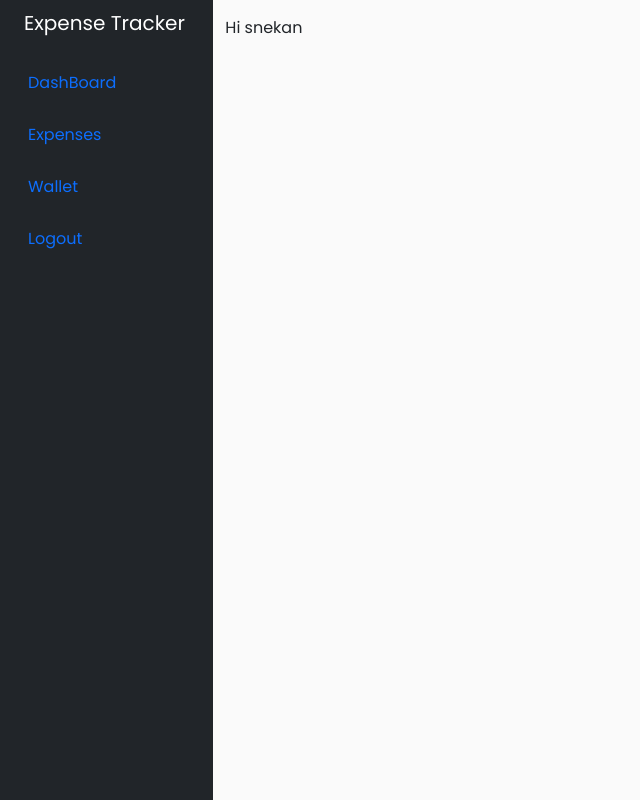
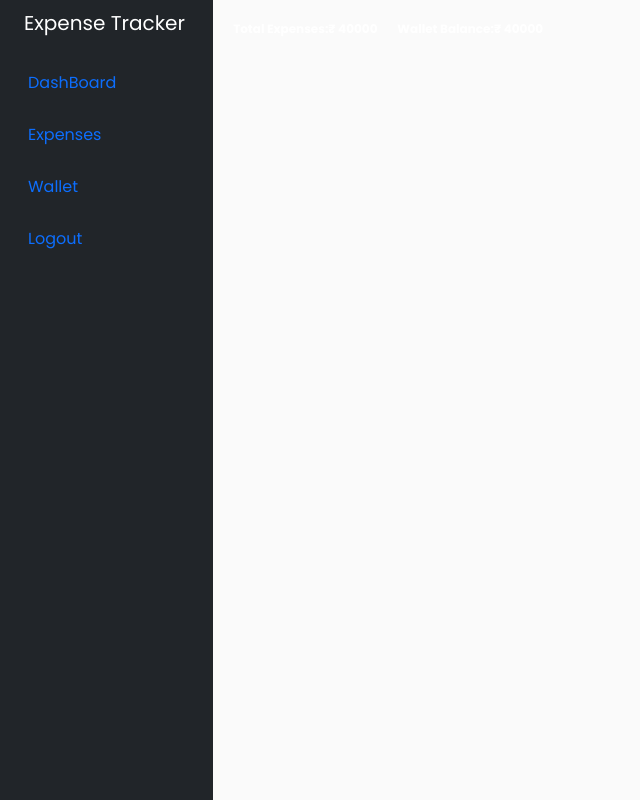
Before and after one commit to IBM-EPBL/IBM-Project-12596-1659454647, a Flask app: page /dashboard in a window 1280 px wide. Shown: the whole page, without its empty margins (0-640 px from the left). Run offline with Flask 2, Linux system fonts and the light colour scheme; the visitor is signed in with stand-in values (Sample User, id 1).

Commit message:
Added some changes

```diff
--- a/app/app.py
+++ b/app/app.py
@@ -51,6 +51,7 @@ def login():
 
     if request.method == 'POST':
         un = request.form['username']
+        user_email = un
         pd = request.form['password_1']
         print(un, pd)
         sql = "SELECT * FROM users WHERE email =? AND password=?"
@@ -134,7 +135,8 @@ def dashBoard():
 @login_required
 def expense():
     if request.method == "GET":
-        sql = "SELECT * FROM expenses"
+        sql = "SELECT * FROM expenses where user_identifier='" + \
+            session['id']+"'"
         stmt = ibm_db.exec_immediate(conn, sql)
         expenses = []
         dictionary = ibm_db.fetch_assoc(stmt)
@@ -150,13 +152,14 @@ def expense():
         amount = request.form['Amount']
         expenseType = request.form['exampleRadios']
         date_object = datetime.date.today()
-        insert_sql = 'INSERT INTO expenses (title,description,amount,expensetype,created_at) VALUES (?,?,?,?,?)'
+        insert_sql = 'INSERT INTO expenses (title,description,amount,expensetype,created_at,user_identifier) VALUES (?,?,?,?,?,?)'
         pstmt = ibm_db.prepare(conn, insert_sql)
         ibm_db.bind_param(pstmt, 1, title)
         ibm_db.bind_param(pstmt, 2, description)
         ibm_db.bind_param(pstmt, 3, amount)
         ibm_db.bind_param(pstmt, 4, expenseType)
         ibm_db.bind_param(pstmt, 5, date_object)
+        ibm_db.bind_param(pstmt, 6, session['id'])
         ibm_db.execute(pstmt)
         return redirect(url_for('expense'))
 
--- a/app/templates/dashboard.html
+++ b/app/templates/dashboard.html
@@ -49,7 +49,10 @@
             </div>
         </div>
         <div class="col py-3">
-            Hi snekan
+            <div>
+                <span class="badge badge-info">Total Expenses:₹ 40000</span>
+                <span class="badge badge-info">Wallet Balance:₹ 40000</span>
+            </div>
         </div>
     </div>
 </div>
--- a/app/templates/expense.html
+++ b/app/templates/expense.html
@@ -50,7 +50,7 @@
                 <hr>
             </div>
         </div>
-        <div style="display:flex; justify-content:space-between; " class="col py-3">
+        <div style="display:flex; justify-content:space-around; " class="col py-3">
             {% for expense in expenses %}
 
             <div class="card" style="width: 18rem; height: 15rem;">
```
